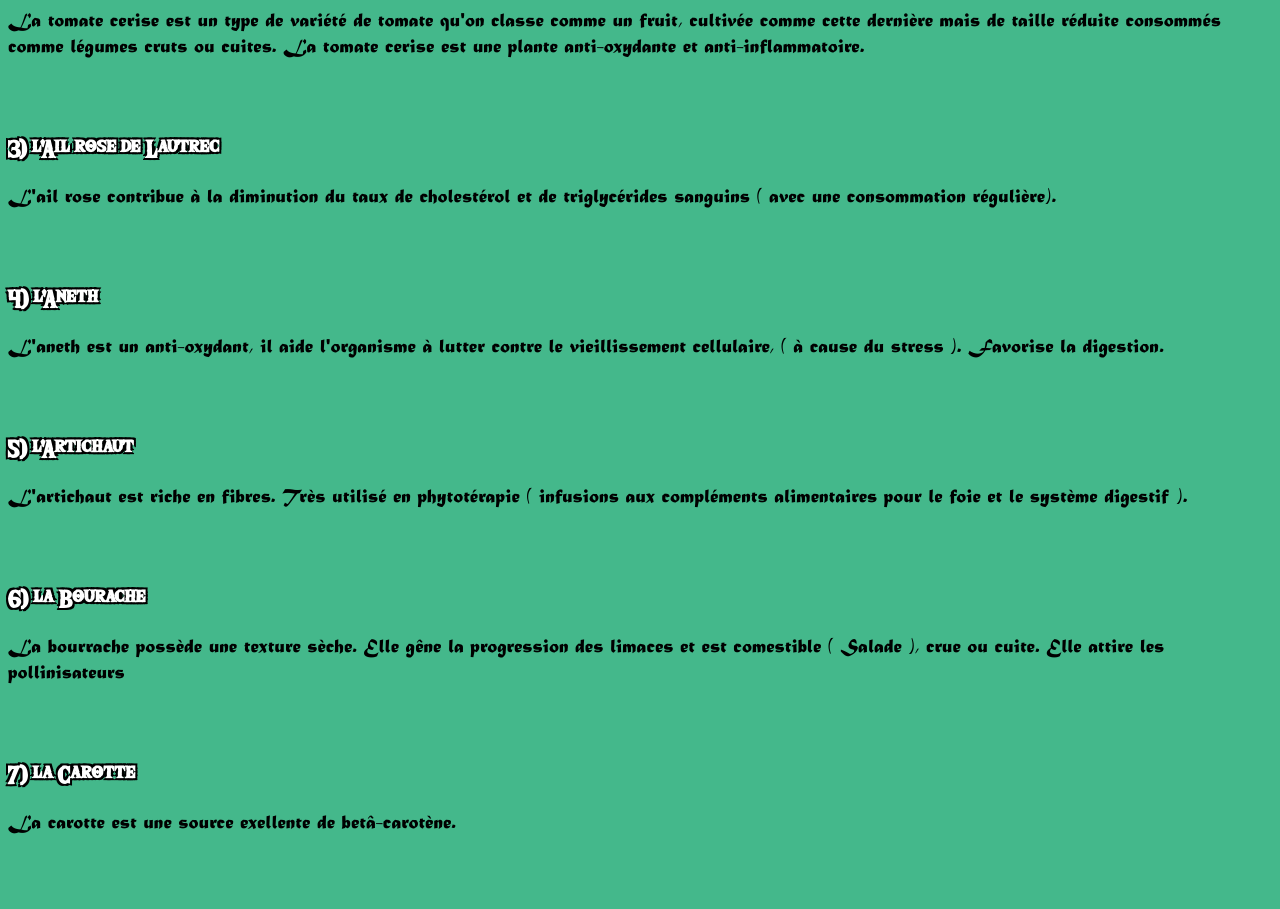
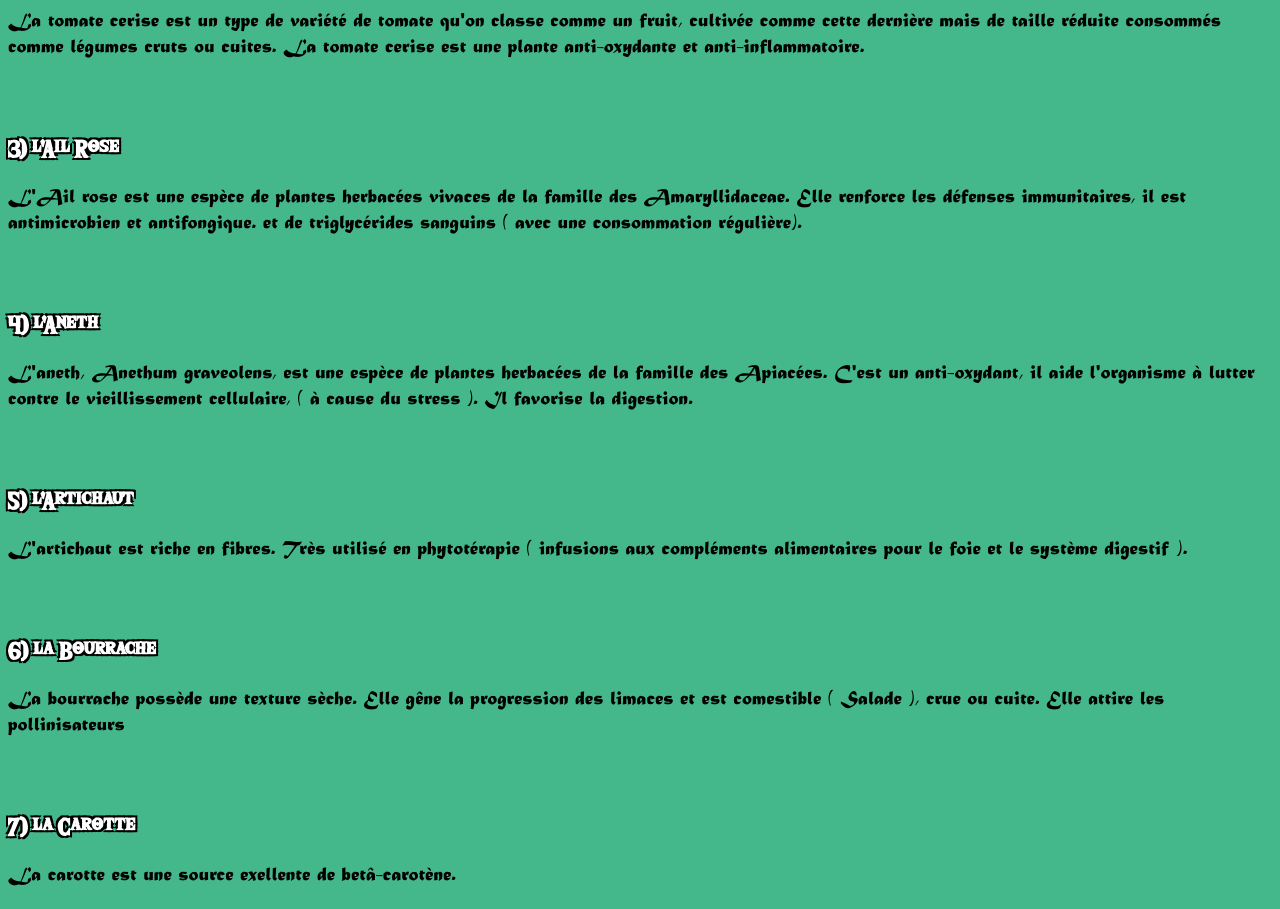
Before and after one commit to PotagerMJC/potagermjc.github.io, a plain HTML site: page index.html in a window 1280 px wide. Shown: the part 2320-3229 px from the top of the page. Drawn offline with Linux system fonts and the light colour scheme.

Commit message:
changement texte

```diff
--- a/index.html
+++ b/index.html
@@ -101,15 +101,15 @@
         </p>
     </div>
     <div class="plante" id="ail_rose">
-        <h3 class="text-with-border">3] l'Ail rose de Lautrec</h3>
+        <h3 class="text-with-border">3] l'Ail Rose</h3>
         <p>
-            L'ail rose contribue à la diminution du taux de cholestérol et de triglycérides sanguins ( avec une consommation régulière).
+            L'Ail rose est une espèce de plantes herbacées vivaces de la famille des Amaryllidaceae. Elle renforce les défenses immunitaires, il est antimicrobien et antifongique.  et de triglycérides sanguins ( avec une consommation régulière).
         </p>
     </div>
     <div class="plante" id="aneth">
         <h3 class="text-with-border">4] l'Aneth</h3>
         <p>
-            L'aneth est un anti-oxydant, il aide l'organisme à lutter contre le vieillissement cellulaire, ( à cause du stress ). Favorise la digestion.
+            L'aneth, Anethum graveolens, est une espèce de plantes herbacées de la famille des Apiacées. C'est un anti-oxydant, il aide l'organisme à lutter contre le vieillissement cellulaire, ( à cause du stress ). Il favorise la digestion.
         </p>
     </div>
     <div class="plante" id="artichaut">
@@ -119,7 +119,7 @@
         </p>
     </div>
     <div class="plante" id="bourrache">
-        <h3 class="text-with-border">6] la Bourache</h3>
+        <h3 class="text-with-border">6] la Bourrache</h3>
         <p>
             La bourrache possède une texture sèche. Elle gêne la progression des limaces et est comestible ( Salade ), crue ou cuite. Elle attire les pollinisateurs
         </p>
```
